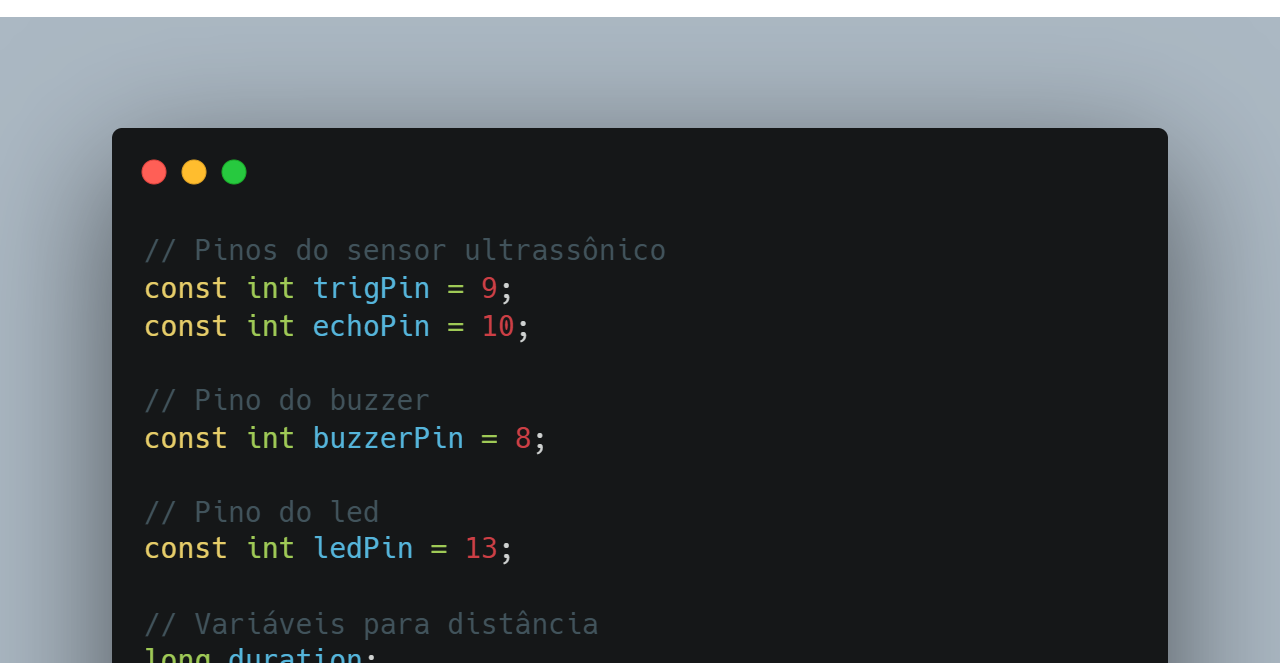
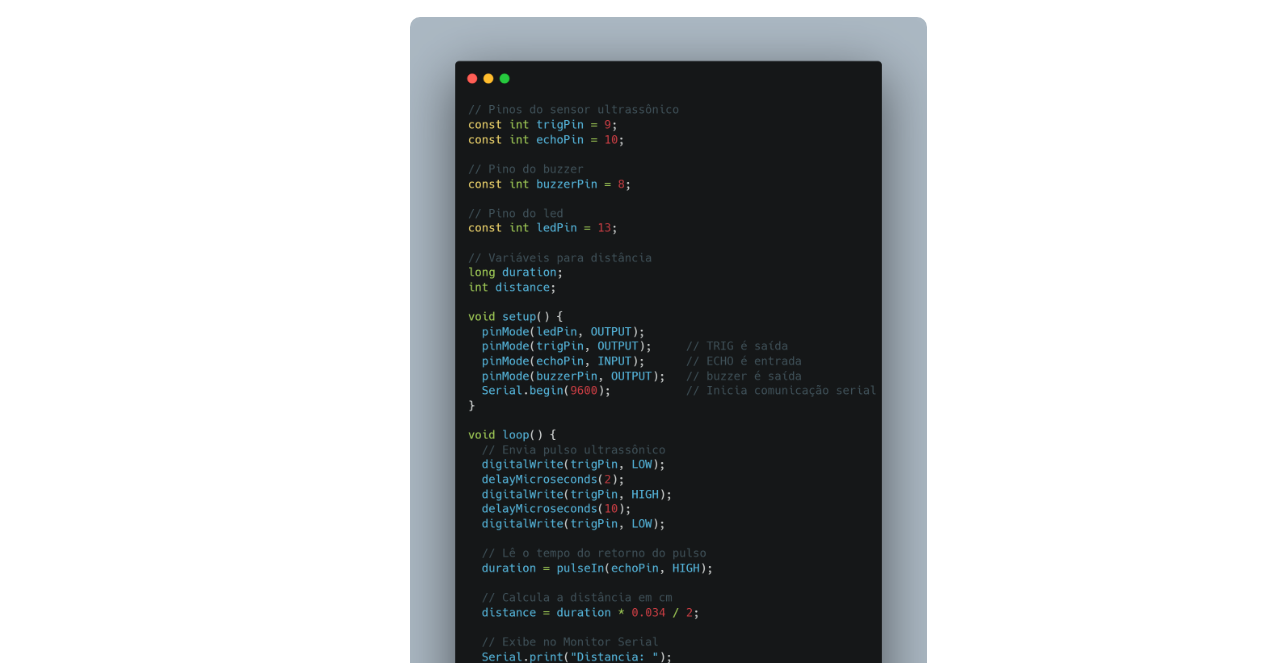
Before and after one commit to fbio3/Projeto-Ra-o-sonora, a plain HTML site: page codigo.html in a window 1280 px wide. Shown: the part 137-800 px from the top of the page. Drawn offline with Linux system fonts and the light colour scheme.

Commit message:
Versão 2.2 do projeto

```diff
--- a/codigo.html
+++ b/codigo.html
@@ -23,7 +23,7 @@
 
     <h1 id="codigoTitulo">Código</h1>
 
-    <img src="assets/fotocodigo.png" alt="Código em C++">
+    <img id="codigo" src="assets/fotocodigo.png" alt="Código em C++">
 
     <!-- <div id="codigo">
         <p >// Pinos do sensor ultrassônico</p>
--- a/estilos/estilo.css
+++ b/estilos/estilo.css
@@ -167,15 +167,10 @@ div#autores>div>ul>a:hover{
 }
 
 #codigo{
-    width: 400px;
-    line-height: 1.5;
-    display: flex;
-    flex-direction: column;
-    align-items: flex-start;
-    margin-left: 552px;
-    background-color: black;
+    width: 517px;
+    height: 1229px;
+    margin-left: 32%;
     border-radius: 10px;
-    color: silver;
 }
 
 div#codigo>p{
```
